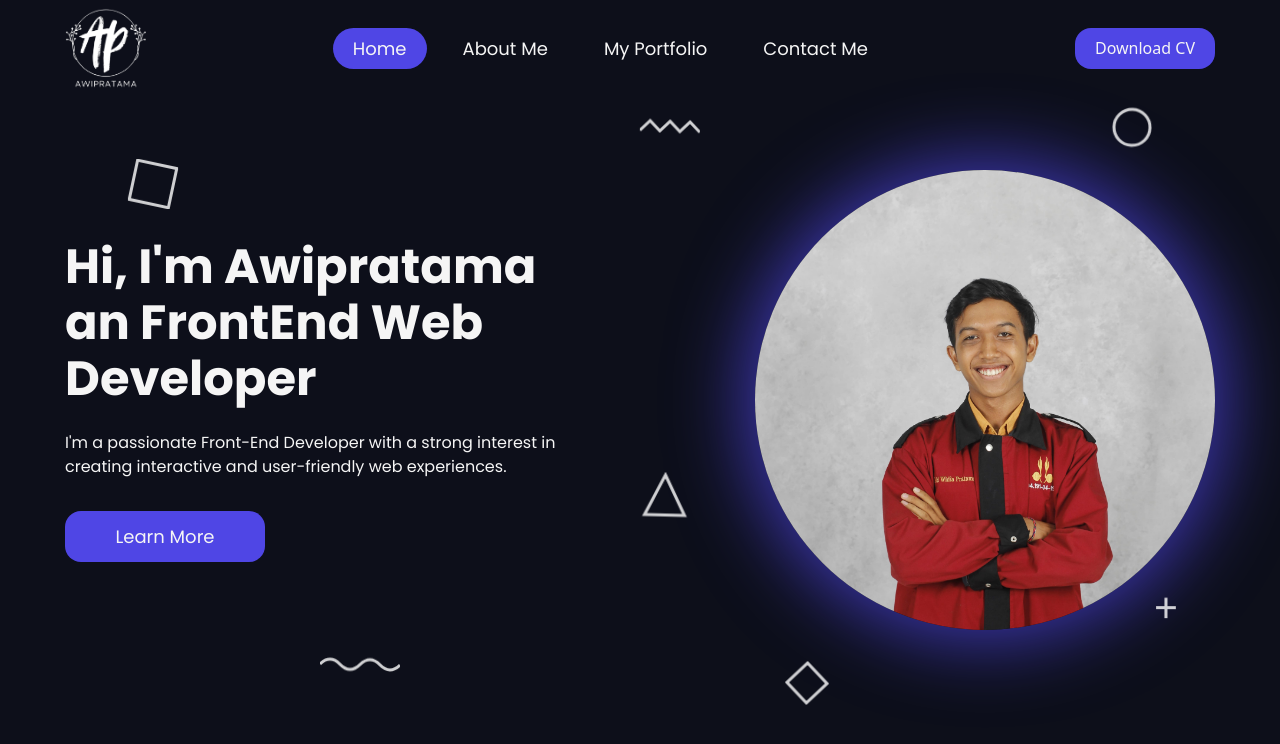
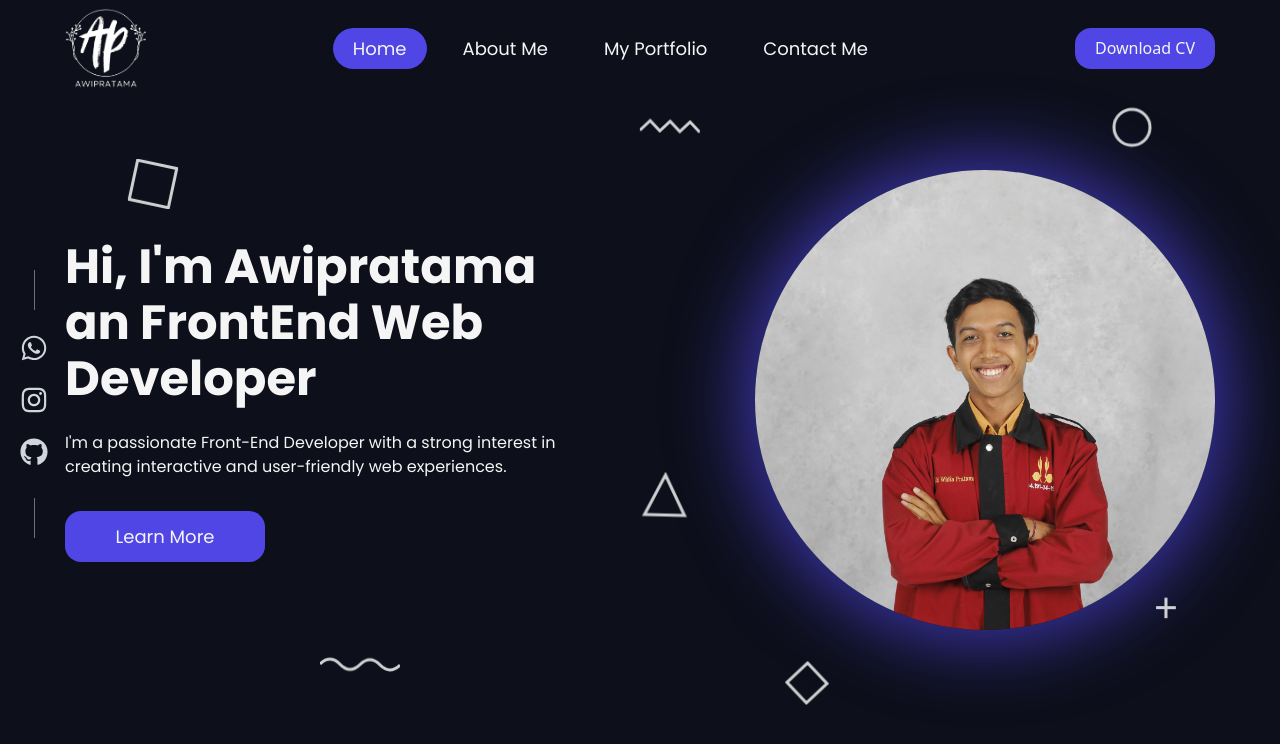
Before and after one commit to Awipratama/Next-portfolio, a Next.js app: page / in a window 1280 px wide. Shown: the top 744 px of the page. Built offline with nearby package versions, Linux system fonts and the light colour scheme.

Commit message:
leftSideBar

```diff
--- a/app/layout.tsx
+++ b/app/layout.tsx
@@ -4,6 +4,7 @@ import "./globals.css";
 
 // Import Layout Tetap
 import MainNavbar from "@/layout/MainNavbar";
+import LeftSidebar from "@/layout/LeftSideBar";
 import { Main } from "next/document";
 
 const geistSans = Geist({
@@ -39,6 +40,8 @@ export default function RootLayout({
       >
         {/* Main Navigation */}
         <MainNavbar />
+        {/* Left Sidebar Social Media */}
+        <LeftSidebar />
         {children}
       </body>
     </html>
--- /dev/null
+++ b/layout/LeftSideBar.tsx
@@ -0,0 +1,49 @@
+import { FaWhatsapp, FaInstagram, FaGithub } from "react-icons/fa";
+
+export default function LeftSidebar() {
+  return (
+    <div className="fixed left-5 top-1/2 -translate-y-1/2 flex flex-col gap-6 z-50">
+      {/* Garis kecil */}
+      <div className="w-px h-10 bg-gray-500 mx-auto mt-2"></div>
+
+      {/* WhatsApp */}
+      <a
+        href="https://wa.me/62xxxxxxxxx"
+        target="_blank"
+        className="group"
+      >
+        <FaWhatsapp className="text-gray-300 group-hover:text-green-400
+          transition-transform duration-300 group-hover:-translate-y-1 hover:scale-110"
+          size={28}
+        />
+      </a>
+
+      {/* Instagram */}
+      <a
+        href="https://instagram.com/yourusername"
+        target="_blank"
+        className="group"
+      >
+        <FaInstagram className="text-gray-300 group-hover:text-pink-500
+          transition-transform duration-300 group-hover:-translate-y-1 hover:scale-110"
+          size={28}
+        />
+      </a>
+
+      {/* GitHub */}
+      <a
+        href="https://github.com/yourusername"
+        target="_blank"
+        className="group"
+      >
+        <FaGithub className="text-gray-300 group-hover:text-white
+          transition-transform duration-300 group-hover:-translate-y-1 hover:scale-110"
+          size={28}
+        />
+      </a>
+
+      {/* Garis kecil */}
+      <div className="w-px h-10 bg-gray-500 mx-auto mt-2"></div>
+    </div>
+  );
+}
--- a/package.json
+++ b/package.json
@@ -12,7 +12,7 @@
     "next": "16.0.3",
     "react": "19.2.0",
     "react-dom": "19.2.0",
-    "react-icon": "^1.0.0"
+    "react-icons": "^5.5.0"
   },
   "devDependencies": {
     "@tailwindcss/postcss": "^4",
```
Also changed, not shown: 1 other file (tests, documents, lock files or other folders).
